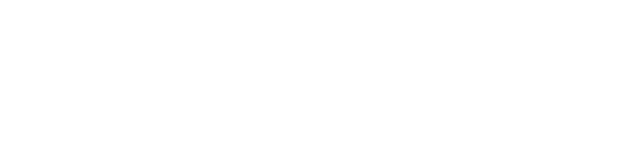
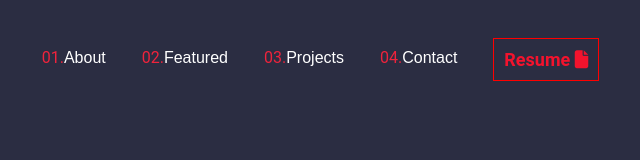
Before and after one commit to juliocmartinez/myportfolio, a plain HTML site: page index.html in a window 1280 px wide. Shown: the whole page, without its empty margins (470-1110 px from the left). Drawn offline with Linux system fonts and the light colour scheme.

Commit message:
Nav terminado

```diff
--- a/index.html
+++ b/index.html
@@ -1,13 +1,43 @@
 <!DOCTYPE html>
 <html lang="en">
+
 <head>
-    <meta charset="UTF-8">
-    <meta http-equiv="X-UA-Compatible" content="IE=edge">
-    <meta name="viewport" content="width=device-width, initial-scale=1.0">
+    <meta charset="UTF-8" />
+    <meta http-equiv="X-UA-Compatible" content="IE=edge" />
+    <meta name="viewport" content="width=device-width, initial-scale=1.0" />
+    <link rel="stylesheet" href="style.css" />
+    <link rel="stylesheet" href="https://cdnjs.cloudflare.com/ajax/libs/font-awesome/6.2.0/css/all.min.css"
+        integrity="sha512-xh6O/CkQoPOWDdYTDqeRdPCVd1SpvCA9XXcUnZS2FmJNp1coAFzvtCN9BmamE+4aHK8yyUHUSCcJHgXloTyT2A=="
+        crossorigin="anonymous" referrerpolicy="no-referrer" />
     <title>Portfolio - Julio Martínez</title>
 </head>
+
 <body>
+    <div id="root">
+        <div id="container">
+            <nav id="nav">
+                <ul>
+                    <li>
+                        <a href="#"><span>01.</span>About</a>
+                    </li>
+                    <li>
+                        <a href="#"><span>02.</span>Featured</a>
+                    </li>
+                    <li>
+                        <a href="#"><span>03.</span>Projects</a>
+                    </li>
+                    <li>
+                        <a href="#"><span>04.</span>Contact</a>
+                    </li>
+                    <li>
+                        <a href="#"><button>Resume <i class="fa-solid fa-file"></i></button>
 
+                        </a>
+                    </li>
+                </ul>
+            </nav>
+        </div>
+    </div>
+</body>
 
-</body>
 </html>
--- a/style.css
+++ b/style.css
@@ -0,0 +1,47 @@
+@import url('https://fonts.googleapis.com/css2?family=Roboto+Mono:wght@100&display=swap');
+*{
+    background-color: #2b2d42;
+}
+
+#container{
+    width: 85%;
+    margin: 0px auto;
+}
+
+#nav ul{
+    display: flex;
+    justify-content: flex-end;
+    margin: 20px 90px 20px 20px;
+}
+
+#nav ul li{
+    margin: 18px;
+    list-style: none;
+    padding: 0px;
+    line-height: 40px;
+
+}
+#nav ul li a{
+    color: white;
+    text-decoration: none;
+    font-size: 16px;
+    font-family: Arial, Helvetica, sans-serif;
+    transition: all 300ms;
+
+}
+#nav ul li a:hover{
+    color: #f3132d;
+
+}
+#nav ul li a span{
+    font-family: "Roboto", monospace;
+    color: #ef233c;
+}
+#nav ul li a button{
+    font-family: "Roboto", monospace;
+    border: 1px solid red;
+    color: #f3132d;
+    font-weight: bold;
+    font-size: 18px;
+    padding: 10px;
+}
```
